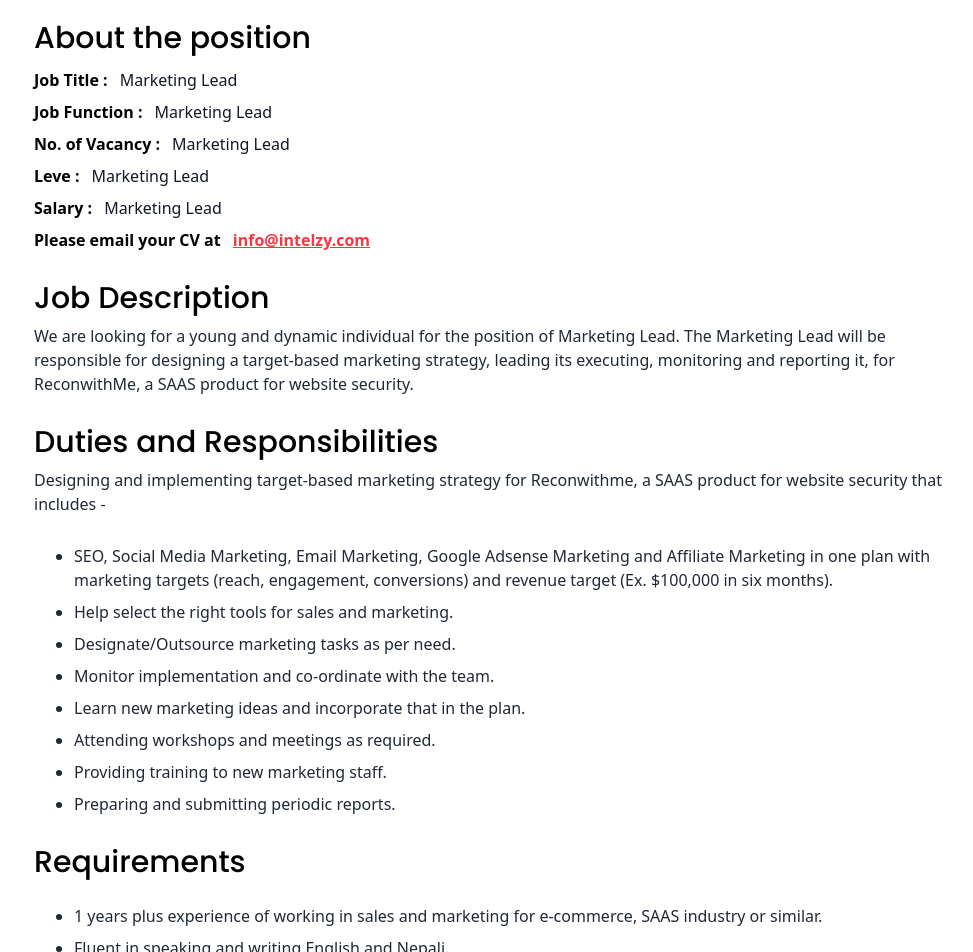
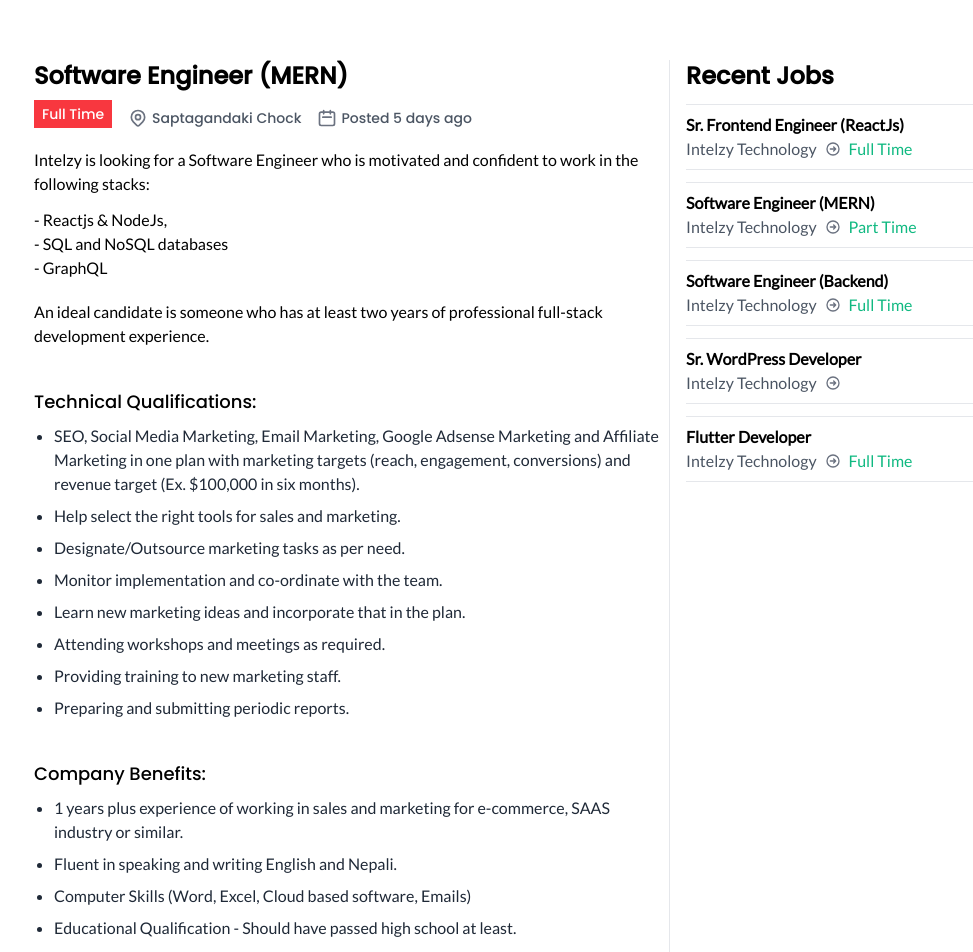
Before and after one commit to SushanGhimire/intelzy-website, a React (Create React App) app: page /careers/1 in a window 1280 px wide. Shown: the part 780-1732 px from the top of the page, without its empty margins (136-1109 px from the left). Built offline with nearby package versions, Linux system fonts and the light colour scheme.

Commit message:
job page added

```diff
--- a/src/assets/css/tailwind.css
+++ b/src/assets/css/tailwind.css
@@ -31,3 +31,6 @@
 .title-text{
     @apply  text-2xl md:text-4xl text-center font-black text-gray-800;
 }
+.button-style{
+    @apply text-white rounded-full py-2 px-6  bg-intelzy;
+}
--- a/src/components/careers/CareerCard.jsx
+++ b/src/components/careers/CareerCard.jsx
@@ -7,7 +7,7 @@
       <span className="text-xl font-semibold text-gray-600 tracking-wide dark:text-gray-200">
         {title}
       </span>
-      <span className="text-sm font-sans mt-3 dark:text-gray-300">
+      <span className="text-sm font-font-lato mt-3 dark:text-gray-300">
         {category}
       </span>
       <p className="text-gray-600 flex-1 mt-3 dark:text-gray-300">{des}</p>
--- a/src/components/careers/CareerResult.jsx
+++ b/src/components/careers/CareerResult.jsx
@@ -1,7 +1,8 @@
 import React from "react";
 import FrontPage from "../common/FrontPage";
-import Duties from "./Duties";
-import Position from "./Position";
+import Listing from "./Listing";
+import RecentJobs from "./RecentJobs";
+import TitleSubCat from "./TitleSubCat";
 
 function CareerResult() {
   const dutiesLists = [
@@ -28,65 +29,58 @@
         scroll="position"
       />
       <div
-        className="flex flex-col w-full width  width-padding mx-auto"
+        className="md:flex w-full width  width-padding mx-auto md:space-x-4 my-10"
         id="position"
       >
-        {/* about the position  */}
-        <div className="flex flex-col">
-          <div className="text-3xl dark:text-gray-200">About the position</div>
-          <Position />
+        {/* right side  */}
+        <div className="flex-1 flex-flex-col  md:border-r border-gray-200 dark:border-gray-600">
+          <TitleSubCat />
+          {/* main description  */}
+          <div className="flex flex-col font-lato mt-5 dark:text-gray-400">
+            <span>
+              Intelzy is looking for a Software Engineer who is motivated and
+              confident to work in the following stacks:
+            </span>
+            <ul className="mt-3 mb-5">
+              <li>- Reactjs & NodeJs,</li>
+              <li>- SQL and NoSQL databases</li>
+              <li>- GraphQL</li>
+            </ul>
+            <span>
+              An ideal candidate is someone who has at least two years of
+              professional full-stack development experience.
+            </span>
+          </div>
+          {/* qualification */}
+          <div className="flex flex-col mt-10">
+            <div className="text-lg font-medium dark:text-gray-200">
+              Technical Qualifications:
+            </div>
+            <Listing lists={dutiesLists} />
+          </div>
+          {/* company benifits  */}
+          <div className="flex flex-col mt-10">
+            <div className="text-lg font-medium dark:text-gray-200">
+              Company Benefits:
+            </div>
+            <Listing lists={positionList} />
+          </div>
+          {/* Apply */}
+          <div className="flex flex-col mt-10">
+            <div className="text-lg font-medium dark:text-gray-200">Apply:</div>
+            <span className="mt-5 font-lato dark:text-gray-400">
+              Interested candidates fulfilling the criteria mentioned above are
+              highly encouraged to send a cover letter with their updated resume
+              at <strong> jobs@intelzy.com.np</strong>
+            </span>
+          </div>
+          <div className="mt-10">
+            <button className="button-style">Apply For Job</button>
+          </div>
         </div>
-        {/* job desc  */}
-        <div className="flex flex-col mt-7">
-          <div className="text-3xl mb-2 dark:text-gray-200  ">
-            Job Description
-          </div>
-          <span className="text-gray-800 font-sans dark:text-gray-400 ">
-            We are looking for a young and dynamic individual for the position
-            of Marketing Lead. The Marketing Lead will be responsible for
-            designing a target-based marketing strategy, leading its executing,
-            monitoring and reporting it, for ReconwithMe, a SAAS product for
-            website security.
-          </span>
-        </div>
-        {/* Duties  */}
-        <div className="flex flex-col mt-7">
-          <div className="text-3xl mb-2 dark:text-gray-200">
-            Duties and Responsibilities
-          </div>
-          <span className="text-gray-800 font-sans mb-3 dark:text-gray-400">
-            Designing and implementing target-based marketing strategy for
-            Reconwithme, a SAAS product for website security that includes -
-          </span>
-          <Duties lists={dutiesLists} />
-        </div>
-        {/* Requirements  */}
-        <div className="flex flex-col mt-7">
-          <div className="text-3xl mb-2 dark:text-gray-200">Requirements</div>
-          <Duties lists={positionList} />
-        </div>
-        {/* About  */}
-        <div className="flex flex-col mt-7">
-          <div className="text-3xl mb-2 dark:text-gray-200">About Intelzy</div>
-          <span className="text-gray-800 font-sans mb-2 dark:text-gray-400">
-            Intelzy is a solution for website security and an early stage
-            startup in the cybersecurity industry. One can use ReconwithMe to
-            know your website's security status, find weaknesses, manage bugs
-            and fix them. We’re looking for highly talented and ambitious
-            individuals to grow our team and the product.
-          </span>
-          <span>
-            <strong className="dark:text-gray-200">Work Location </strong>
-            <span className="text-gray-800 font-sans dark:text-gray-400">
-              - Saptagandaki Chock, Chitwan, Above Ujeli creation
-            </span>
-          </span>
-          <span className="text-gray-800 font-sans mt-16 mb-28 dark:text-gray-200">
-            Interested candidates can apply by sending their CVs at
-            <span className="text-intelzy underline ml-2">
-              info@reconwithme.com
-            </span>
-          </span>
+        {/* left side  */}
+        <div className="w-72 flex flex-col mt-20 md:mt-0">
+          <RecentJobs />
         </div>
       </div>
     </div>
--- /dev/null
+++ b/src/components/careers/Jobs.jsx
@@ -0,0 +1,33 @@
+import React from "react";
+
+function Jobs({ title, status }) {
+  return (
+    <div className="flex flex-col font-lato mt-3 border-b border-t border-gray-200 dark:border-gray-600 py-2">
+      <span className="font-semibold dark:text-gray-200">{title}</span>
+      <div className="flex items-center space-x-2">
+        <span className="text-gray-600 dark:text-gray-500">
+          Intelzy Technology
+        </span>
+        <span>
+          <svg
+            className="w-4 h-4 text-gray-500 cursor-pointer"
+            fill="none"
+            stroke="currentColor"
+            viewBox="0 0 24 24"
+            xmlns="http://www.w3.org/2000/svg"
+          >
+            <path
+              strokeLinecap="round"
+              strokeLinejoin="round"
+              strokeWidth={2}
+              d="M13 9l3 3m0 0l-3 3m3-3H8m13 0a9 9 0 11-18 0 9 9 0 0118 0z"
+            />
+          </svg>
+        </span>
+        {status && <span className="text-green-500">{status}</span>}
+      </div>
+    </div>
+  );
+}
+
+export default Jobs;
--- a/src/components/careers/Duties.jsx
+++ b/src/components/careers/Listing.jsx
@@ -1,13 +1,13 @@
 import React from "react";
 
-function Duties({ lists }) {
+function Listing({ lists }) {
   return (
-    <ul className="space-y-2 list-disc ml-10 mt-4">
+    <ul className="space-y-2 list-disc ml-5 mt-2 font-lato">
       {lists.map((l, index) => {
         return (
           <li
             key={index}
-            className="text-gray-800 font-sans dark:text-gray-400"
+            className="text-gray-800 font-font-lato dark:text-gray-400"
           >
             {l}
           </li>
@@ -17,4 +17,4 @@
   );
 }
 
-export default Duties;
+export default Listing;
--- a/src/components/careers/Position.jsx
+++ /dev/null
@@ -1,62 +0,0 @@
-import React from "react";
-
-function Position() {
-  return (
-    <div className="flex flex-col mt-3 space-y-2">
-      {/* title  */}
-      <div className="flex items-center space-x-3">
-        <span className=" font-sans font-semibold dark:text-gray-200">
-          Job Title :
-        </span>
-        <span className="font-sans text-gray-900 dark:text-gray-400">
-          Marketing Lead
-        </span>
-      </div>
-      {/* Job Function:  */}
-      <div className="flex items-center space-x-3">
-        <span className=" font-sans font-semibold dark:text-gray-200">
-          Job Function :
-        </span>
-        <span className="font-sans text-gray-900 dark:text-gray-400">
-          Marketing Lead
-        </span>
-      </div>
-      {/* No. of Vacancy:  */}
-      <div className="flex items-center space-x-3">
-        <span className=" font-sans font-semibold dark:text-gray-200">
-          No. of Vacancy :
-        </span>
-        <span className="font-sans text-gray-900 dark:text-gray-400">
-          Marketing Lead
-        </span>
-      </div>
-      {/* Level  */}
-      <div className="flex items-center space-x-3">
-        <span className="font-sans font-semibold dark:text-gray-200 ">
-          Leve :
-        </span>
-        <span className="font-sans text-gray-900 dark:text-gray-400">
-          Marketing Lead
-        </span>
-      </div>
-      {/* Salary  */}
-      <div className="flex items-center space-x-3">
-        <span className=" font-sans font-semibold dark:text-gray-200">
-          Salary :
-        </span>
-        <span className="font-sans text-gray-900 dark:text-gray-400">
-          Marketing Lead
-        </span>
-      </div>
-      {/* title  */}
-      <div className="flex items-center space-x-3">
-        <span className=" font-sans font-semibold dark:text-gray-200">
-          Please email your CV at{" "}
-          <span className="underline text-intelzy ml-2">info@intelzy.com</span>
-        </span>
-      </div>
-    </div>
-  );
-}
-
-export default Position;
--- /dev/null
+++ b/src/components/careers/RecentJobs.jsx
@@ -0,0 +1,40 @@
+import React from "react";
+import Jobs from "./Jobs";
+
+function RecentJobs() {
+  const jobs = [
+    {
+      title: "Sr. Frontend Engineer (ReactJs)",
+      status: "Full Time",
+    },
+    {
+      title: "Software Engineer (MERN)",
+      status: "Part Time",
+    },
+    {
+      title: "Software Engineer (Backend)",
+      status: "Full Time",
+    },
+    {
+      title: "Sr. WordPress Developer",
+      status: "",
+    },
+    {
+      title: "Flutter Developer",
+      status: "Full Time",
+    },
+  ];
+  return (
+    <div className="flex flex-col">
+      {/* title  */}
+      <div className="text-2xl font-semibold dark:text-gray-200">
+        Recent Jobs
+      </div>
+      {jobs.map((j, index) => {
+        return <Jobs {...j} key={index} />;
+      })}
+    </div>
+  );
+}
+
+export default RecentJobs;
--- /dev/null
+++ b/src/components/careers/TitleSubCat.jsx
@@ -0,0 +1,69 @@
+import React from "react";
+
+function TitleSubCat() {
+  return (
+    <div>
+      {/* title  */}
+      <div className="text-2xl font-semibold dark:text-gray-200">
+        Software Engineer (MERN)
+      </div>
+      {/* sub categories  */}
+      <div className="flex space-x-4 items-center mt-2 flex-wrap space-y-2">
+        {/* full time */}
+        <div>
+          <button className="text-white bg-intelzy text-sm px-2 py-1">
+            Full Time
+          </button>
+        </div>
+        {/* location  */}
+        <div className="flex items-center space-x-1 text-gray-600">
+          <div>
+            <svg
+              className="w-5 h-5 text-gray-500"
+              fill="none"
+              stroke="currentColor"
+              viewBox="0 0 24 24"
+              xmlns="http://www.w3.org/2000/svg"
+            >
+              <path
+                strokeLinecap="round"
+                strokeLinejoin="round"
+                strokeWidth={2}
+                d="M17.657 16.657L13.414 20.9a1.998 1.998 0 01-2.827 0l-4.244-4.243a8 8 0 1111.314 0z"
+              />
+              <path
+                strokeLinecap="round"
+                strokeLinejoin="round"
+                strokeWidth={2}
+                d="M15 11a3 3 0 11-6 0 3 3 0 016 0z"
+              />
+            </svg>
+          </div>
+          <span className="text-sm font-font-lato">Saptagandaki Chock</span>
+        </div>
+        {/* date  */}
+        <div className="flex items-center space-x-1 text-gray-600">
+          <div>
+            <svg
+              className="w-5 h-5 text-gray-500"
+              fill="none"
+              stroke="currentColor"
+              viewBox="0 0 24 24"
+              xmlns="http://www.w3.org/2000/svg"
+            >
+              <path
+                strokeLinecap="round"
+                strokeLinejoin="round"
+                strokeWidth={2}
+                d="M8 7V3m8 4V3m-9 8h10M5 21h14a2 2 0 002-2V7a2 2 0 00-2-2H5a2 2 0 00-2 2v12a2 2 0 002 2z"
+              />
+            </svg>
+          </div>
+          <span className="text-sm font-font-lato">Posted 5 days ago</span>
+        </div>
+      </div>
+    </div>
+  );
+}
+
+export default TitleSubCat;
--- a/src/components/static/Navbar.jsx
+++ b/src/components/static/Navbar.jsx
@@ -191,9 +191,7 @@
                     );
                   })}
                 <div>
-                  <button className="text-white rounded-full py-2 px-6  bg-intelzy">
-                    Career
-                  </button>
+                  <button className="button-style">Career</button>
                 </div>
               </div>
             )}
```
